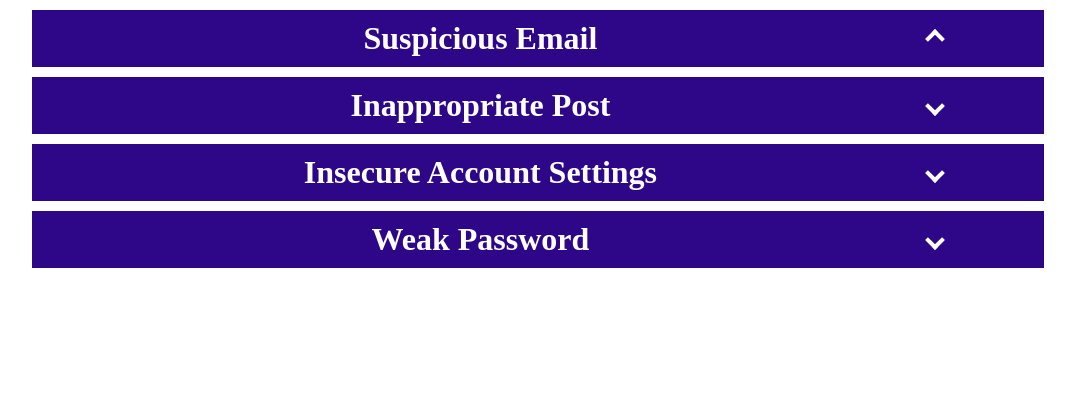
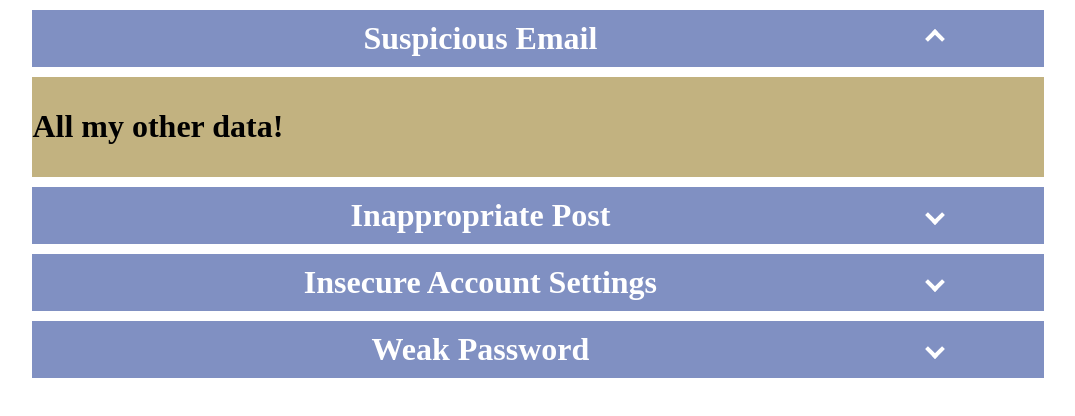
Before and after one commit to Hidden-Bug-0x1/csec-help-guide, a React (Create React App) app in the folder ui/: page / in a window 1280 px wide. Both pictures are taken after a click on the element "Suspicious Email". Shown: the top 416 px of the page, without its empty margins (102-1177 px from the left). Built offline with nearby package versions, Linux system fonts and the light colour scheme.

Commit message:
Changed some colors. Allows children to be toggled into view

```diff
--- a/package.json
+++ b/package.json
@@ -10,7 +10,8 @@
   },
   "devDependencies": {},
   "scripts": {
-    "test": "echo \"Error: no test specified\" && exit 1"
+    "test": "echo \"Error: no test specified\" && exit 1",
+    "start": "npm run start --prefix ui"
   },
   "repository": {
     "type": "git",
--- a/ui/src/App.css
+++ b/ui/src/App.css
@@ -1,6 +1,9 @@
 :root {
-  --main: rgb(46, 7, 136);
-  --main-txt-color: white;
+  --primary: #8090c2;
+  --primary-txt-color: white;
+  --secondary: #c2b280;
+  --danger: #c28090;
+  --info: #80c2b2;
 }
 
 .disable-select {
@@ -9,8 +12,8 @@
 
 .card {
   margin: auto;
-  background-color: var(--main);
-  color: var(--main-txt-color);
+  background-color: var(--primary);
+  color: var(--primary-txt-color);
 }
 
 .container {
@@ -26,7 +29,7 @@
 
 .arrow {
   display: inline-block;
-  border: solid var(--main-txt-color);
+  border: solid var(--primary-txt-color);
   border-width: 4px 4px 0px 0px;
   margin-right: 10%;
   vertical-align: middle;
@@ -42,3 +45,7 @@
 .arrow.down {
   transform: rotate(135deg);
 }
+
+.bg-secondary {
+  background-color: var(--secondary);
+}
--- a/ui/src/App.js
+++ b/ui/src/App.js
@@ -7,10 +7,12 @@ import Heading from './components/Heading';
 function App() {
   return (
     <div>
-      <Heading title="Suspicious Email" />
-      <Heading title="Inappropriate Post" />
-      <Heading title="Insecure Account Settings" />
-      <Heading title="Weak Password" />
+      <Heading title="Suspicious Email" id={1}>
+        <h1>All my other data!</h1>
+      </Heading>
+      <Heading title="Inappropriate Post" id={2} />
+      <Heading title="Insecure Account Settings" id={3} />
+      <Heading title="Weak Password" id={4} />
     </div>
   );
 }
--- a/ui/src/components/Heading.js
+++ b/ui/src/components/Heading.js
@@ -1,28 +1,42 @@
-import React from 'react';
+import React, { useState } from 'react';
 
 // add prop types
-const Heading = ({title}) => {
+const Heading = (props) => {
+  const { title, id } = props;
+  const [isOpen, setOpen] = useState(false);
 
   const handleClick = () => {
-    let arrow = document.getElementById("arrow");
+    let arrow = document.getElementById(`arrow${id}`);
     let classes = arrow.classList;
-    switch(classes[1]) {
+    switch (classes[1]) {
       case "down":
         classes.remove("down");
         classes.add("up");
+        setOpen(true);
         break;
       case "up":
         classes.remove("up");
         classes.add("down");
+        setOpen(false);
+        break;
+      default:
         break;
     }
   };
 
   return (
-    <div className="container card disable-select" onClick={handleClick}>
-      <h1 className="card">{ title }</h1>
-      <div id="arrow" className="arrow down"></div>
-    </div>
+    <>
+      <div className="container card disable-select" onClick={handleClick}>
+        <h1 className="card">{title}</h1>
+        <div id={`arrow${id}`} className="arrow down"></div>
+
+      </div>
+      {isOpen &&
+        <div className="container bg-secondary">
+          {props.children}
+        </div>
+      }
+    </>
   );
 };
 
```
Also changed, not shown: 1 other file (tests, documents, lock files or other folders).
